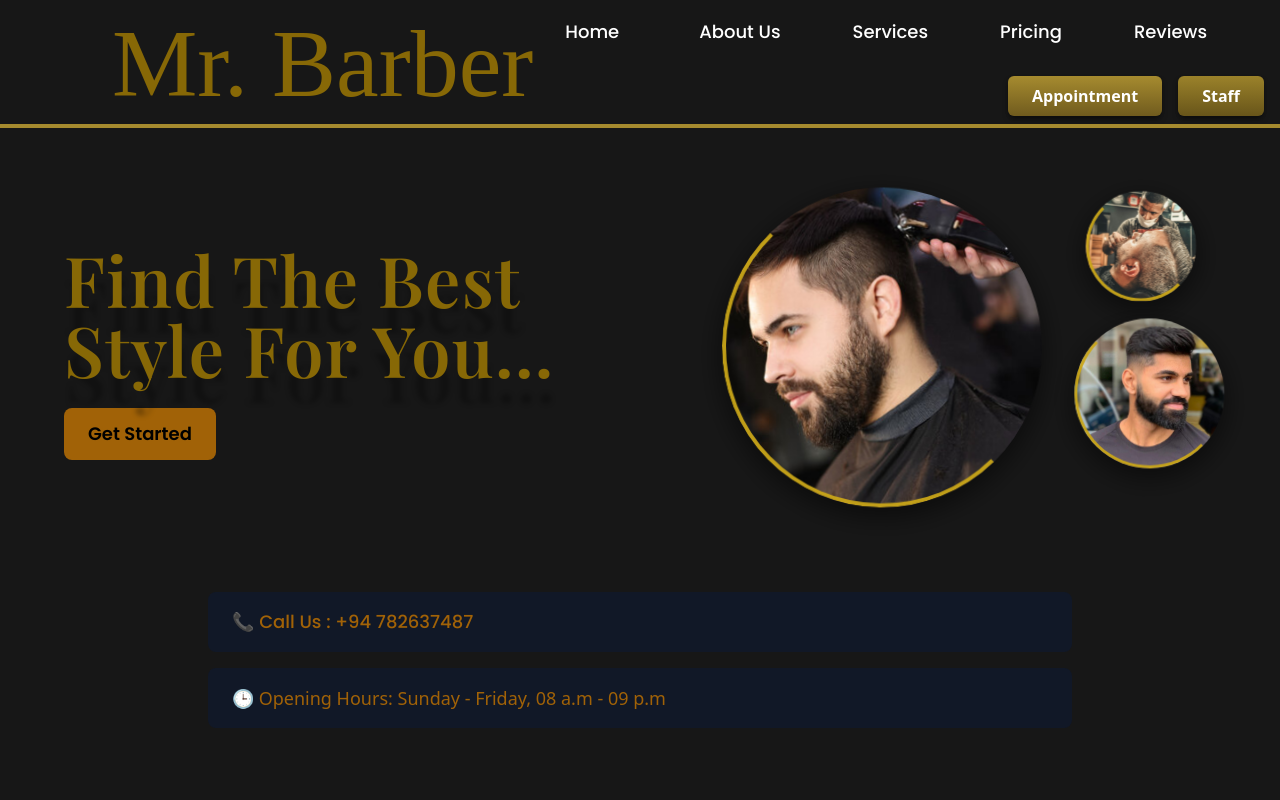
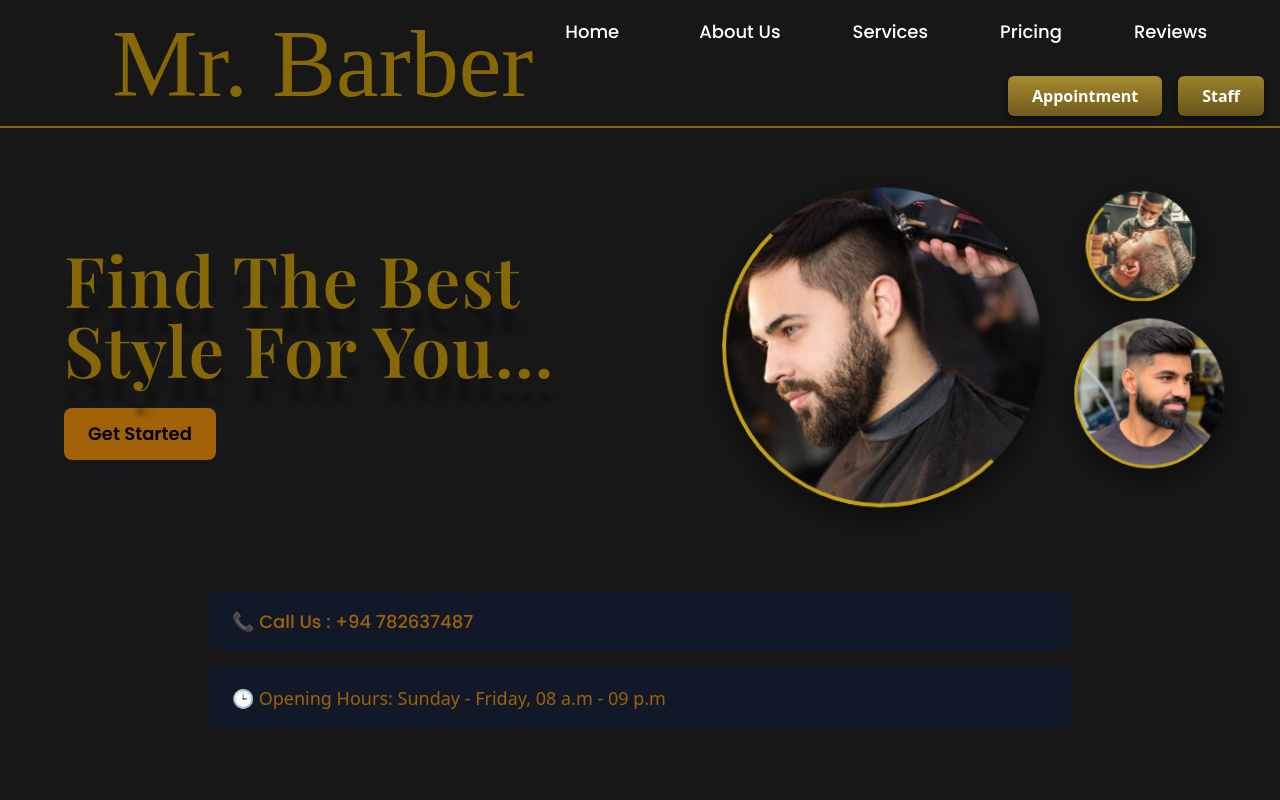
Before and after one commit to PawaniMekhala/mr_barber, a React (Create React App) app: page / in a window 1280 px wide. Shown: the top 800 px of the page. Built offline with nearby package versions, Linux system fonts and the light colour scheme; a web font is replaced by a local one.

Commit message:
refactor: change gold line height to 0.5

```diff
--- a/src/components/Navbar.jsx
+++ b/src/components/Navbar.jsx
@@ -90,13 +90,13 @@ const Navbar = () => {
 
       {/* Gold Separator Line at the very bottom of the entire nav structure */}
       <div
-        className="absolute bottom-0 left-0 right-0 h-1"
-        style={{ background: "#A68B2F" }}
+        className="absolute bottom-0 left-0 right-0 h-0.5"
+        style={{ background: "#876806" }}
       ></div>
 
       {/* --- Mobile Navigation Menu --- */}
       <ul
-        className={`fixed md:hidden left-0 top-0 w-[60%] h-full border-r border-gray-900 bg-[#000300] transition-transform duration-500 z-40 ${
+        className={`fixed md:hidden left-0 top-0 w-[60%] h-full border-r border-gray-900 bg-[#876806] transition-transform duration-500 z-40 ${
           nav ? "translate-x-0" : "-translate-x-full"
         }`}
       >
```
